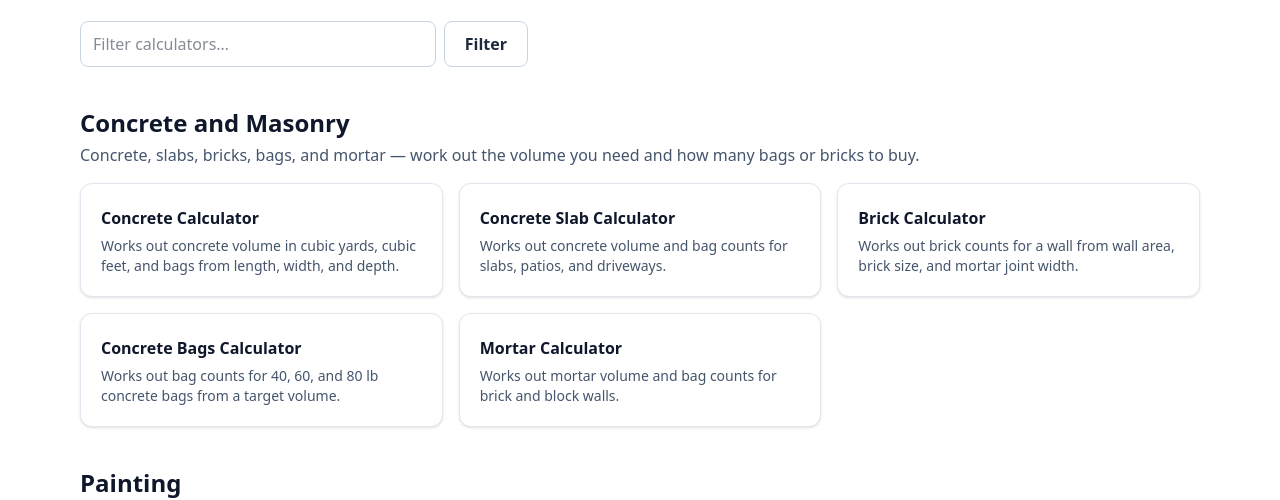
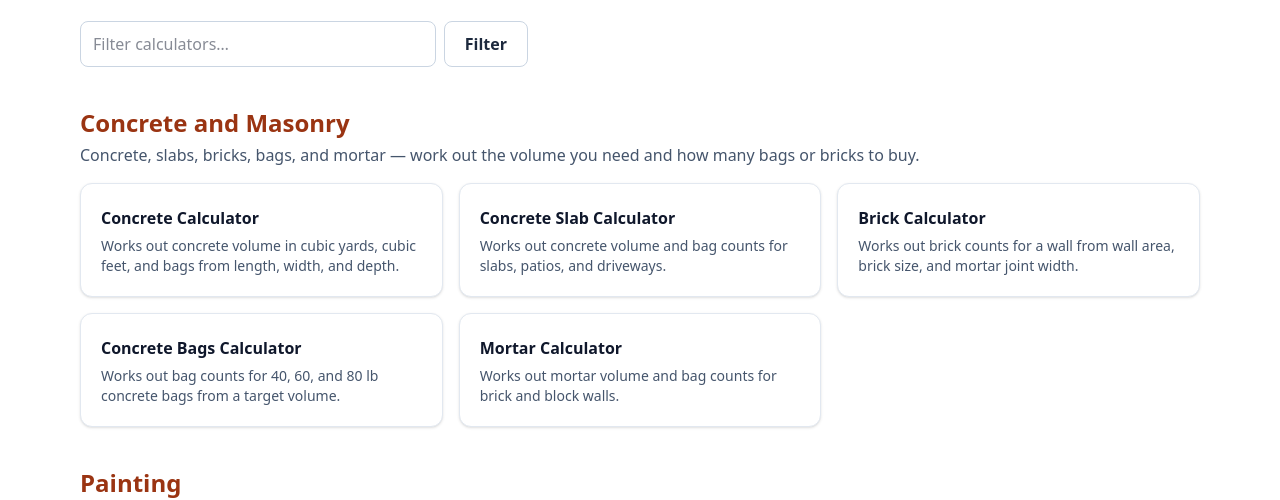
Before and after one commit to silver-comet-76/homediycalc, an Astro site: page /calculators in a window 1280 px wide. Shown: the part 307-807 px from the top of the page. Built offline with nearby package versions, Linux system fonts and the light colour scheme; Astro itself is replaced by a stand-in of ours; no server answers.

Commit message:
feat: add internal links (Phase 17B-1, Tranche D)

```diff
--- a/src/pages/calculators/index.astro
+++ b/src/pages/calculators/index.astro
@@ -44,7 +44,9 @@ const crumbs = [{ name: "Home", path: "/" }, { name: "All Calculators" }];
       return (
         <section aria-labelledby={`cat-${category.slug}`} class="mt-10" data-category-section>
           <h2 id={`cat-${category.slug}`} class="text-2xl font-bold text-slate-900">
-            {category.name}
+            <a href={category.url} class="hover:underline">
+              {category.name}
+            </a>
           </h2>
           <p class="mt-1 text-slate-600">{category.description}</p>
           <ul class="mt-4 grid gap-4 sm:grid-cols-2 lg:grid-cols-3">
```
